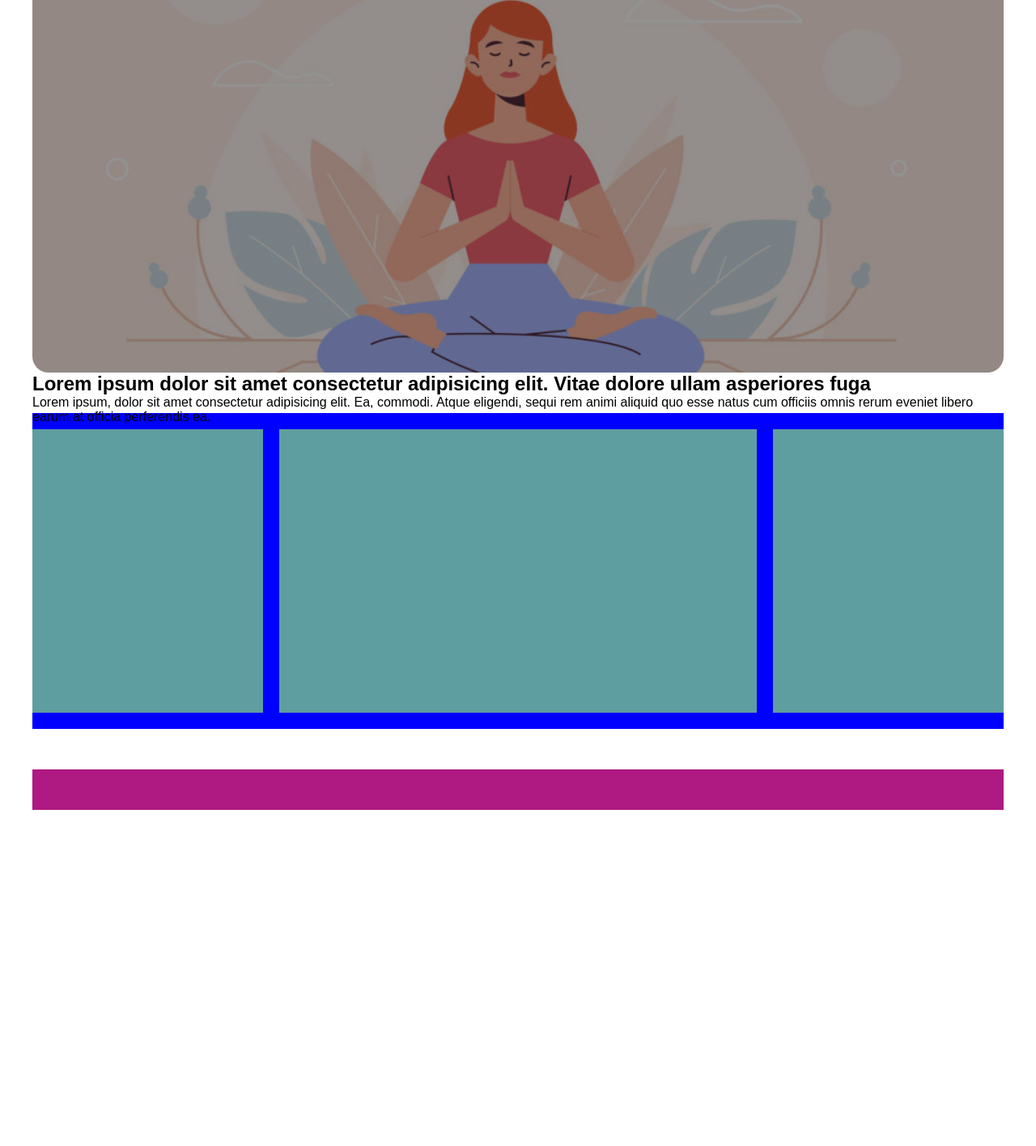
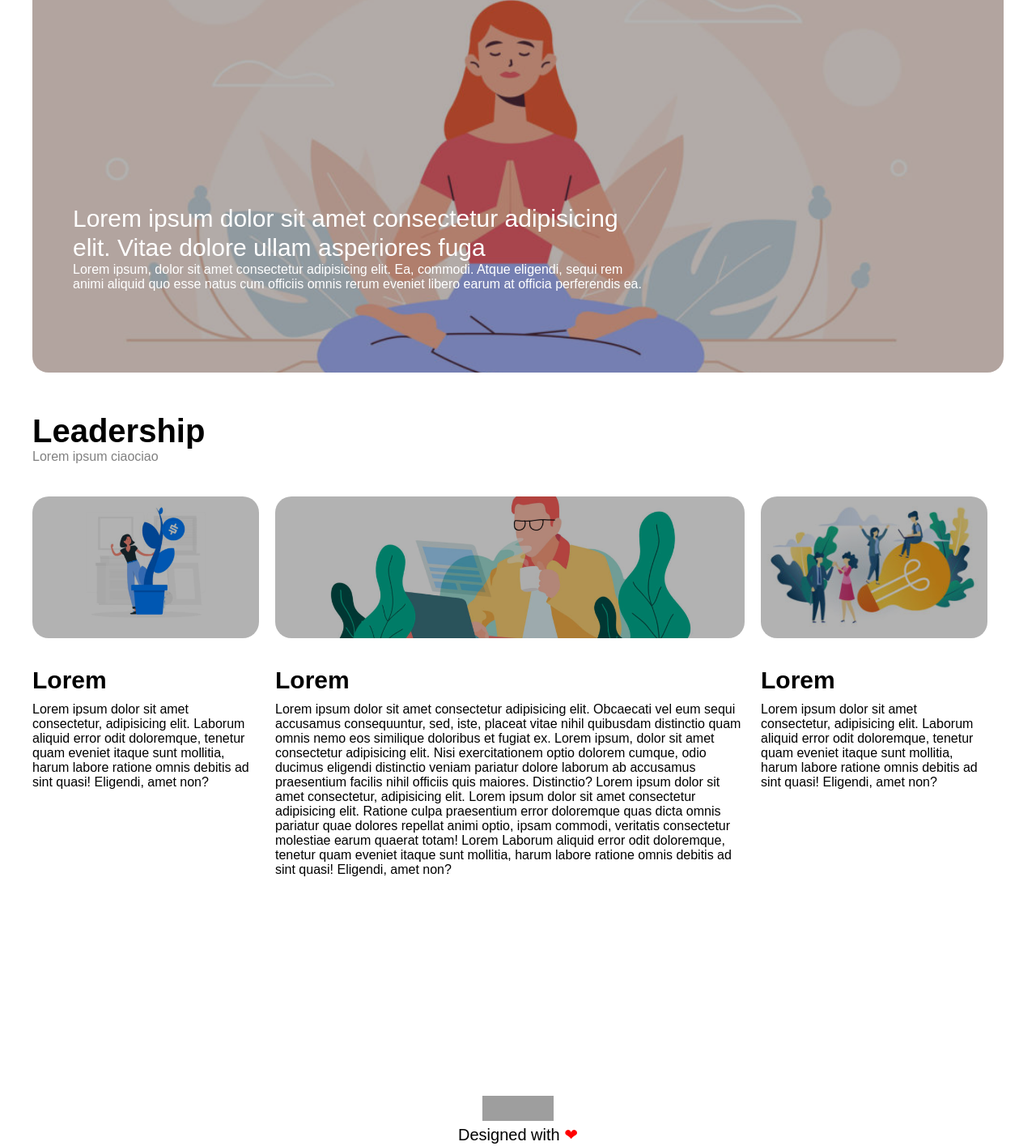
Before and after one commit to iram96/htmlcss-wp, a plain HTML site: page index.html in a window 1280 px wide. Shown: the part 260-1675 px from the top of the page at 81% size. Before the commit the page ends 1280 px from the top, so only its background shows below. Drawn offline with Linux system fonts and the light colour scheme; grey boxes are pictures that could not be loaded.

Commit message:
Added 3 columns

```diff
--- a/css/style.css
+++ b/css/style.css
@@ -13,9 +13,6 @@
   clear: both;
 }
 
-
-/* Utility */
-
 body{
   max-width: 1200px;
   margin: 0 auto;
@@ -23,19 +20,28 @@ body{
 }
 
 
+/* Utility */
+
+#red-heart{
+  color: red;
+}
+
+
 footer{
   margin-bottom: 20px;
   margin-top: 20px;
-  height: 50px;
-  background-color: rgb(175, 25, 130);
+  text-align: center;
+  font-size: 20px;
 }
+
+
 
 .black-layer{
   z-index: 1;
   position: absolute;
   width: 100%;
   height: 100%;
-  background-color: rgba(0, 0, 0, 0.425);
+  background-color: rgba(0, 0, 0, 0.301);
   border-radius: 20px;
 }
 
@@ -69,23 +75,17 @@ nav{
 }
 
 
-/* Main Section */
+/* Main Section Utilities */
 
 .box{
   width: 100%;
   margin: 50px auto;
 }
 
-.articles{
-  background-color: blue;
-}
-
-
 .innerbox{
-  background-color: cadetblue;
-  height: 350px;
+  height: 700px;
   float: left;
-
+  position: relative;
 }
 
 /* Spotlight Section */
@@ -94,11 +94,6 @@ nav{
   position: relative;
   height: 500px;
 }
-/* div.spotlight img{
-  width: 100%;
-  height: 100%;
-  object-fit: cover;
-} */
 
 .spotlight-bg{
   width: 100%;
@@ -111,53 +106,87 @@ nav{
   position: relative;
 }
 
-div.black-layer h2, div.blacklayer p{
+.spotlight-text{
+  position: absolute;
+  z-index: 2;
+  bottom: 100px;
+  left: 50px;
+  width: 60%;
+  color: white;
+  font-weight: bolder;
+}
+div.spotlight-text h2{
+  font-size: 30px;
+  line-height: 1.2;
+  font-weight: normal;
+}
 
+div.spotlight-text p{
+  font-weight: lighter;
 }
+
 
 
 /* Articles Section */
 
-.full .headline{
-  height: 100px;
-  width: 100%;
+/* Utility */
+.row{
+  margin: 0 -10px;
 }
-
 .side{
   width: calc(25% - 20px);
   margin: 20px 10px;
 }
-
 .central{
   width: calc(50% - 20px);
   margin: 20px 10px;
 }
-
-.row{
-  margin: 0 -10px;
+.article-img{
+  background-position: center;
+  background-size: contain;
+  width: 100%;
+  height: 25%;
+  position: absolute;
+  border-radius: 20px;
 }
-/* .lside{
-  float: left;
-  height: 350px;
-  width: 200px;
-  margin: 25px 25px;
-  margin-left: 0;
-  margin-bottom: 0;
+.article-info{
+  position: absolute;
+  top: 30%;
+}
+div.article-info h3{
+  font-size: 30px;
+  margin-bottom: 10px;
 }
 
-.rside{
-  float: right;
-  height: 350px;
-  width: 200px;
-  margin: 25px 25px;
-  margin-right: 0;
-  margin-bottom: 0;
+/* Article title */
+div.article-title h2{
+  font-weight: 900;
+  font-size: 40px;
 }
 
-.central{
-  float: left;
-  height: 350px;
-  width: calc(370px + 170px + 170px);
-  margin: 25px auto;
-  margin-bottom: 0;
-} */
+h2 ~ address{
+  font-style: normal;
+  color: grey;
+}
+
+.article-title{
+  margin: 20px auto;
+}
+
+
+/* Single Articles */
+.meeting-img{
+  background-image: url("../img/img-1.jpg");
+  background-repeat: no-repeat;
+}
+
+.thinker-img{
+  background-image: url("../img/banner-2.jpg");
+  background-repeat: no-repeat;
+  background-size: cover;
+}
+
+.bulb-img{
+  background-image: url("../img/img-3.jpg");
+  background-repeat: no-repeat;
+}
--- a/index.html
+++ b/index.html
@@ -37,30 +37,68 @@
     </header>
     <main class=".container">
         <div class="box spotlight">
-            <!-- <img src="img/banner.jpg" alt="spotlight"> -->
             <div class="black-layer">
+                <div class="spotlight-text">
+                    <h2>Lorem ipsum dolor sit amet consectetur adipisicing elit. Vitae dolore ullam asperiores fuga
+                    </h2>
+                    <p>Lorem ipsum, dolor sit amet consectetur adipisicing elit. Ea, commodi. Atque eligendi, sequi rem animi aliquid quo esse natus cum officiis omnis rerum eveniet libero earum at officia perferendis ea.</p>
+
+                </div>
 
             </div>
             <figure class="spotlight-bg"></figure>
-            <div class="spotlight-text">
-                <h2>Lorem ipsum dolor sit amet consectetur adipisicing elit. Vitae dolore ullam asperiores fuga
-                </h2>
-                <p>Lorem ipsum, dolor sit amet consectetur adipisicing elit. Ea, commodi. Atque eligendi, sequi rem animi aliquid quo esse natus cum officiis omnis rerum eveniet libero earum at officia perferendis ea.</p>
+        </div>
 
-            </div>
+        <div class="article-title">
+            <h2>Leadership</h2>
+            <address>Lorem ipsum ciaociao</address>
+        </div>
 
-        </div>
-        <div class="box articles clearfix">
-            <div class="innerbox headline"></div>
-            <div class="row">
-                <div class="innerbox side"></div>
-                <div class="innerbox central"></div>
-                <div class="innerbox side"></div>
-            </div>
+
+        <div class="box row clearfix">
+
+                <div class="innerbox side">
+                        <div class="article-img  meeting-img">
+                            <div class="black-layer"></div>
+                        </div>
+                        <div class="article-info">
+                            <h3>Lorem</h3>
+                            <p>Lorem ipsum dolor sit amet consectetur, adipisicing elit. Laborum aliquid error odit doloremque, tenetur quam eveniet itaque sunt mollitia, harum labore ratione omnis debitis ad sint quasi! Eligendi, amet non?</p>
+                        </div>
+                </div>
+                <div class="innerbox central">
+                    <div class="article-img thinker-img">
+                        <div class="black-layer"></div>
+                    </div>
+                    <div class="article-info">
+                        <h3>Lorem</h3>
+                        <p>Lorem ipsum dolor sit amet consectetur adipisicing elit. Obcaecati vel eum sequi accusamus consequuntur, sed, iste, placeat vitae nihil quibusdam distinctio quam omnis nemo eos similique doloribus et fugiat ex. Lorem ipsum, dolor sit amet consectetur adipisicing elit. Nisi exercitationem optio dolorem cumque, odio ducimus eligendi distinctio veniam pariatur dolore laborum ab accusamus praesentium facilis nihil officiis quis maiores. Distinctio? Lorem ipsum dolor sit amet consectetur, adipisicing elit. Lorem ipsum dolor sit amet consectetur adipisicing elit. Ratione culpa praesentium error doloremque quas dicta omnis pariatur quae dolores repellat animi optio, ipsam commodi, veritatis consectetur molestiae earum quaerat totam! Lorem Laborum aliquid error odit doloremque, tenetur quam eveniet itaque sunt mollitia, harum labore ratione omnis debitis ad sint quasi! Eligendi, amet non?</p>
+                    </div>
+                </div>
+                <div class="innerbox side">
+                    <div class="article-img bulb-img">
+                        <div class="black-layer"></div>
+                    </div>
+                    <div class="article-info">
+                        <h3>Lorem</h3>
+                        <p>Lorem ipsum dolor sit amet consectetur, adipisicing elit. Laborum aliquid error odit doloremque, tenetur quam eveniet itaque sunt mollitia, harum labore ratione omnis debitis ad sint quasi! Eligendi, amet non?</p>
+                    </div>
+                </div>
+
 
 
         </div>
     </main>
-    <footer></footer>
+    <footer>
+        <p>
+            <a href="http://jigsaw.w3.org/css-validator/check/referer">
+                <img style="border:0;width:88px;height:31px"
+                    src="http://jigsaw.w3.org/css-validator/images/vcss"
+                    alt="CSS Valido!" />
+            </a>
+        </p>
+
+        <span>Designed with <span id="red-heart">&#10084;</span></span>
+    </footer>
 </body>
 </html>
```
